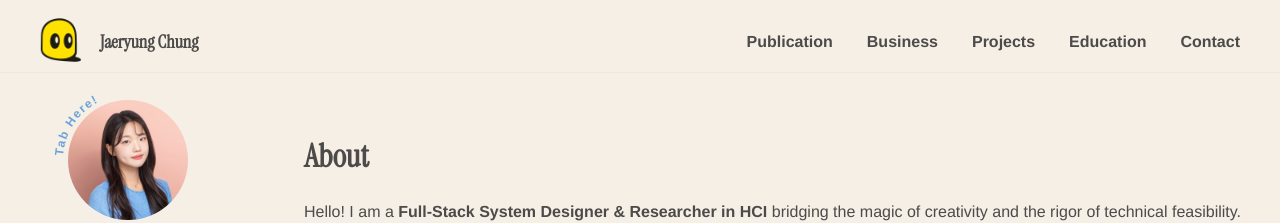
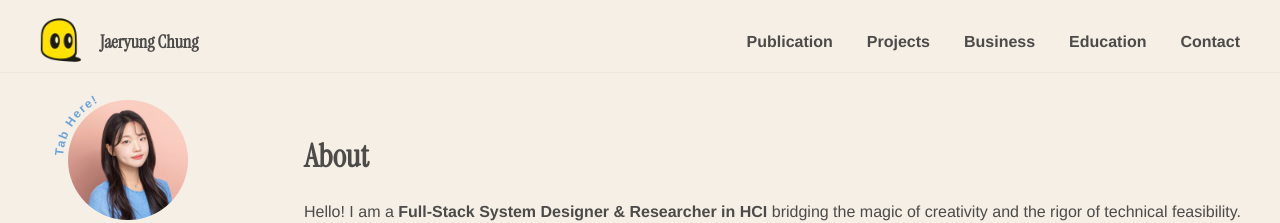
Before and after one commit to jaeryungchung/jaeryungchung.github.io, a React (Vite) app: page / in a window 1280 px wide. Shown: the top 223 px of the page. Built offline with nearby package versions, Linux system fonts and the light colour scheme; a web font is replaced by a local one.

Commit message:
header edit

```diff
--- a/src/shared/Header.jsx
+++ b/src/shared/Header.jsx
@@ -42,8 +42,8 @@ export default function Header() {
         </button>
         <nav className={`nav ${open ? 'open' : ''}`}>
           <a href="#publications">Publication</a>
+          <a href="#projects">Projects</a>
           <a href="#business">Business</a>
-          <a href="#projects">Projects</a>
           <a href="#education">Education</a>
           <a href="#contact">Contact</a>
         </nav>
```
